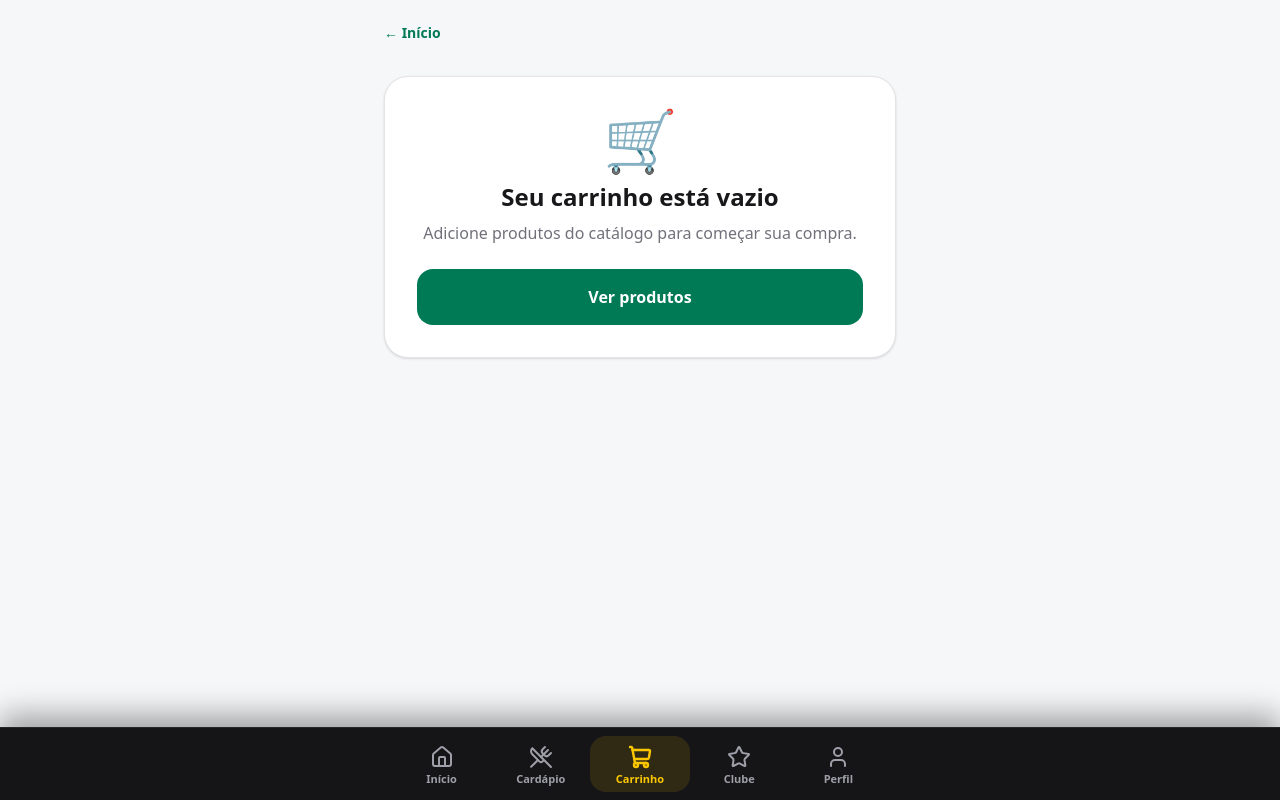
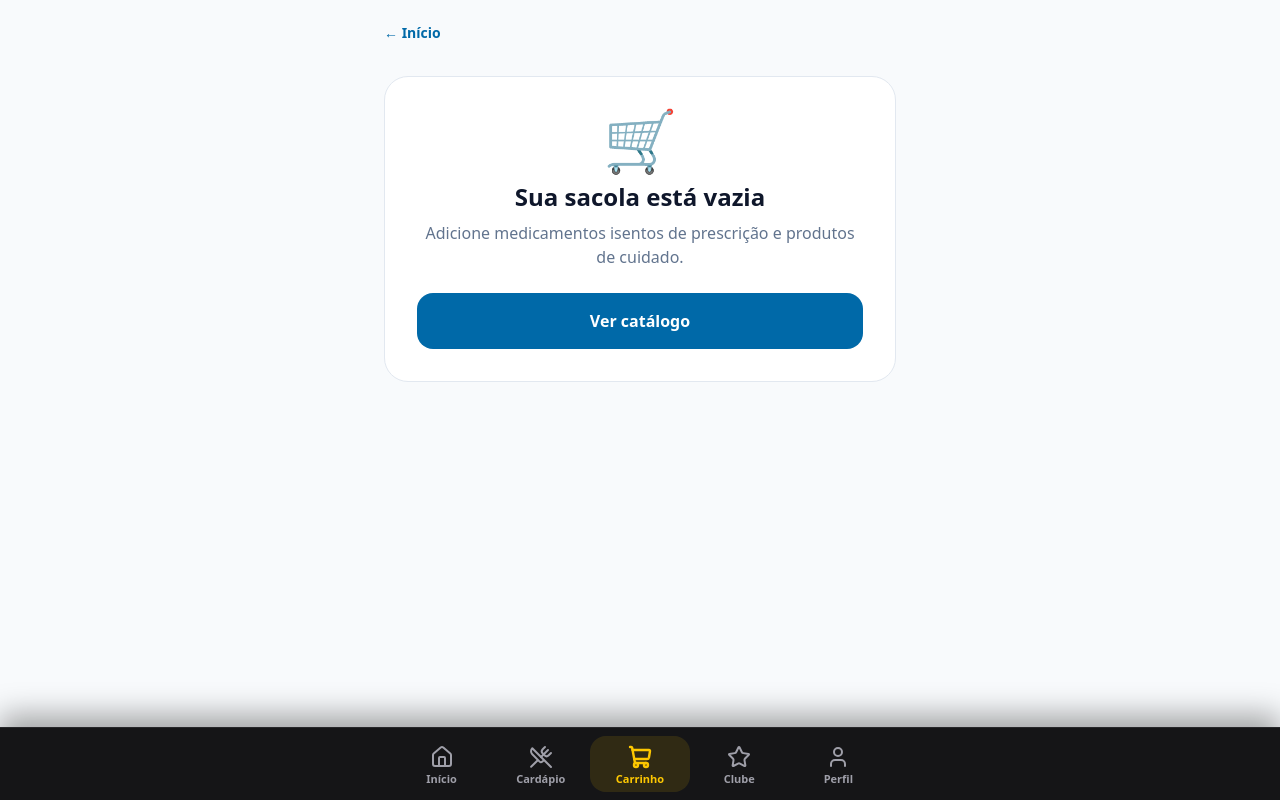
Before and after one commit to UniversalKnowledgeEcosystem/popular-app, a Next.js app: page /carrinho in a window 1280 px wide. Built offline with nearby package versions, Linux system fonts and the light colour scheme.

Commit message:
Adapt cart for pharmacy flow

```diff
--- a/app/carrinho/page.tsx
+++ b/app/carrinho/page.tsx
@@ -1,27 +1,21 @@
 "use client";
 
 import Link from "next/link";
-import { useState } from "react";
-import { useCart } from "../context/CartContext";
+import {useState} from "react";
+import {useCart} from "../context/CartContext";
 
 const brl=(v:number)=>v.toLocaleString("pt-BR",{style:"currency",currency:"BRL"});
 
-export default function Carrinho(){
- const {items,total,adicionar,diminuir,remover,limpar}=useCart();
- const [tipo,setTipo]=useState<"entrega"|"retirada">("entrega");
- const [cupom,setCupom]=useState("");
- const [cupomOk,setCupomOk]=useState(false);
- const desconto=cupomOk?Math.min(total*0.05,20):0;
- const taxa=tipo==="entrega"&&items.length?6.9:0;
- const totalFinal=Math.max(0,total-desconto+taxa);
- function aplicar(){setCupomOk(cupom.trim().toUpperCase()==="MERCADO5")}
- if(!items.length)return <main className="min-h-screen bg-[#f6f7f9] text-zinc-900 p-5"><div className="max-w-lg mx-auto"><Link href="/" className="text-sm font-bold text-emerald-700">← Início</Link><div className="bg-white border border-zinc-200 rounded-3xl p-8 text-center mt-8 shadow-sm"><div className="text-6xl">🛒</div><h1 className="text-2xl font-black mt-3">Seu carrinho está vazio</h1><p className="text-zinc-500 mt-2">Adicione produtos do catálogo para começar sua compra.</p><Link href="/cardapio" className="block bg-emerald-700 text-white rounded-2xl py-4 font-black mt-6">Ver produtos</Link></div></div></main>;
- return <main className="min-h-screen bg-[#f6f7f9] text-zinc-900 pb-32"><header className="bg-white border-b border-zinc-200 px-4 py-4"><div className="max-w-3xl mx-auto flex items-center justify-between"><div><p className="text-xs font-black text-emerald-700 uppercase">Mercado Fácil</p><h1 className="text-2xl font-black">Seu carrinho</h1></div><Link href="/cardapio" className="text-sm font-black text-emerald-700">+ Produtos</Link></div></header><div className="max-w-3xl mx-auto p-4 space-y-4">
-  <section className="space-y-3">{items.map(i=><div key={i.id} className="bg-white border border-zinc-200 rounded-2xl p-4 shadow-sm"><div className="flex justify-between gap-3"><div className="min-w-0"><h3 className="font-black leading-tight">{i.nome}</h3><p className="text-sm text-emerald-700 font-bold mt-1">{brl(i.preco)} cada</p></div><button onClick={()=>remover(i.id)} className="w-10 h-10 rounded-xl bg-zinc-100 font-black">×</button></div><div className="flex items-center justify-between mt-4"><div className="flex items-center bg-zinc-100 rounded-xl overflow-hidden"><button onClick={()=>diminuir(i.id)} className="w-11 h-11 font-black text-xl">−</button><span className="min-w-10 text-center font-black">{i.quantidade}</span><button onClick={()=>adicionar({id:i.id,nome:i.nome,preco:i.preco})} className="w-11 h-11 font-black text-xl">+</button></div><b className="text-lg">{brl(i.preco*i.quantidade)}</b></div></div>)}</section>
-  <section className="bg-white border border-zinc-200 rounded-3xl p-4 shadow-sm"><h2 className="font-black text-lg">Como quer receber?</h2><div className="grid grid-cols-2 gap-2 mt-3"><button onClick={()=>setTipo("entrega")} className={`rounded-2xl p-4 text-left border ${tipo==="entrega"?"border-emerald-600 bg-emerald-50":"border-zinc-200"}`}><div className="text-2xl">🚚</div><b className="block mt-1">Entrega</b><span className="text-xs text-zinc-500">Receba em casa</span></button><button onClick={()=>setTipo("retirada")} className={`rounded-2xl p-4 text-left border ${tipo==="retirada"?"border-emerald-600 bg-emerald-50":"border-zinc-200"}`}><div className="text-2xl">🏪</div><b className="block mt-1">Retirada</b><span className="text-xs text-zinc-500">Retire na loja</span></button></div></section>
-  <section className="bg-white border border-zinc-200 rounded-3xl p-4 shadow-sm"><h2 className="font-black text-lg">Cupom</h2><div className="flex gap-2 mt-3"><input value={cupom} onChange={e=>{setCupom(e.target.value);setCupomOk(false)}} placeholder="Digite seu cupom" className="min-w-0 flex-1 border border-zinc-300 rounded-xl px-3 text-base"/><button onClick={aplicar} className="bg-zinc-900 text-white px-4 rounded-xl font-black">Aplicar</button></div><p className={`text-xs mt-2 ${cupomOk?"text-emerald-700":"text-zinc-500"}`}>{cupomOk?"✓ Cupom MERCADO5 aplicado: 5% de desconto.":"Teste este protótipo com o cupom MERCADO5."}</p></section>
-  <section className="bg-white border border-zinc-200 rounded-3xl p-4 shadow-sm"><div className="space-y-2 text-sm"><div className="flex justify-between"><span className="text-zinc-500">Subtotal</span><b>{brl(total)}</b></div>{desconto>0&&<div className="flex justify-between text-emerald-700"><span>Desconto</span><b>− {brl(desconto)}</b></div>}<div className="flex justify-between"><span className="text-zinc-500">{tipo==="entrega"?"Taxa de entrega":"Retirada"}</span><b>{tipo==="entrega"?brl(taxa):"Grátis"}</b></div><div className="flex justify-between text-xl pt-3 mt-3 border-t border-zinc-200"><span className="font-black">Total</span><b className="text-emerald-700">{brl(totalFinal)}</b></div></div></section>
-  <section className="bg-amber-50 border border-amber-200 rounded-2xl p-4"><b className="text-amber-900">🔄 Produto em falta?</b><p className="text-sm text-amber-800 mt-1">No checkout completo, o cliente poderá escolher se aceita substituição por item semelhante ou prefere remover o produto.</p></section>
-  <div className="grid grid-cols-2 gap-2"><button onClick={limpar} className="border border-zinc-300 bg-white rounded-2xl py-4 font-black">Esvaziar</button><Link href="/checkout" className="bg-emerald-700 text-white rounded-2xl py-4 font-black text-center">Continuar →</Link></div>
- </div></main>
+export default function Sacola(){
+ const {items,total,adicionar,diminuir,remover,limpar}=useCart();const[tipo,setTipo]=useState<"entrega"|"retirada">("entrega");const[cupom,setCupom]=useState("");const[cupomOk,setCupomOk]=useState(false);
+ const desconto=cupomOk?Math.min(total*.1,25):0;const taxa=tipo==="entrega"&&items.length?7.9:0;const totalFinal=Math.max(0,total-desconto+taxa);
+ function aplicar(){setCupomOk(cupom.trim().toUpperCase()==="FARMA10")}
+ if(!items.length)return <main className="min-h-screen bg-slate-50 text-slate-900 p-5"><div className="max-w-lg mx-auto"><Link href="/" className="text-sm font-bold text-sky-700">← Início</Link><div className="bg-white border border-slate-200 rounded-3xl p-8 text-center mt-8"><div className="text-6xl">🛒</div><h1 className="text-2xl font-black mt-3">Sua sacola está vazia</h1><p className="text-slate-500 mt-2">Adicione medicamentos isentos de prescrição e produtos de cuidado.</p><Link href="/cardapio" className="block bg-sky-700 text-white rounded-2xl py-4 font-black mt-6">Ver catálogo</Link></div></div></main>;
+ return <main className="min-h-screen bg-slate-50 text-slate-900 pb-32"><header className="bg-white border-b border-slate-200 px-4 py-4"><div className="max-w-3xl mx-auto flex items-center justify-between"><div><p className="text-xs font-black text-sky-700 uppercase">Farma Vida</p><h1 className="text-2xl font-black">Sua sacola</h1></div><Link href="/cardapio" className="text-sm font-black text-sky-700">+ Produtos</Link></div></header><div className="max-w-3xl mx-auto p-4 space-y-4">
+ <section className="space-y-3">{items.map(i=><div key={i.id} className="bg-white border border-slate-200 rounded-2xl p-4"><div className="flex justify-between gap-3"><div><h3 className="font-black leading-tight">{i.nome}</h3><p className="text-sm text-sky-700 font-bold mt-1">{brl(i.preco)} cada</p></div><button onClick={()=>remover(i.id)} className="w-10 h-10 rounded-xl bg-slate-100 font-black">×</button></div><div className="flex items-center justify-between mt-4"><div className="flex items-center bg-slate-100 rounded-xl overflow-hidden"><button onClick={()=>diminuir(i.id)} className="w-11 h-11 font-black text-xl">−</button><span className="min-w-10 text-center font-black">{i.quantidade}</span><button onClick={()=>adicionar({id:i.id,nome:i.nome,preco:i.preco})} className="w-11 h-11 font-black text-xl">+</button></div><b className="text-lg">{brl(i.preco*i.quantidade)}</b></div></div>)}</section>
+ <section className="bg-white border border-slate-200 rounded-3xl p-4"><h2 className="font-black text-lg">Como quer receber?</h2><div className="grid grid-cols-2 gap-2 mt-3"><button onClick={()=>setTipo("entrega")} className={`rounded-2xl p-4 text-left border ${tipo==="entrega"?"border-sky-600 bg-sky-50":"border-slate-200"}`}><div className="text-2xl">🚚</div><b className="block mt-1">Entrega</b><span className="text-xs text-slate-500">Receba em casa</span></button><button onClick={()=>setTipo("retirada")} className={`rounded-2xl p-4 text-left border ${tipo==="retirada"?"border-sky-600 bg-sky-50":"border-slate-200"}`}><div className="text-2xl">🏪</div><b className="block mt-1">Retirada</b><span className="text-xs text-slate-500">Retire na farmácia</span></button></div></section>
+ <section className="bg-white border border-slate-200 rounded-3xl p-4"><h2 className="font-black text-lg">Cupom</h2><div className="flex gap-2 mt-3"><input value={cupom} onChange={e=>{setCupom(e.target.value);setCupomOk(false)}} placeholder="Digite seu cupom" className="min-w-0 flex-1 border border-slate-300 rounded-xl px-3"/><button onClick={aplicar} className="bg-slate-900 text-white px-4 rounded-xl font-black">Aplicar</button></div><p className={`text-xs mt-2 ${cupomOk?"text-emerald-700":"text-slate-500"}`}>{cupomOk?"✓ FARMA10 aplicado: 10% de desconto.":"Cupom demo: FARMA10."}</p></section>
+ <section className="bg-white border border-slate-200 rounded-3xl p-4"><div className="space-y-2 text-sm"><div className="flex justify-between"><span className="text-slate-500">Subtotal</span><b>{brl(total)}</b></div>{desconto>0&&<div className="flex justify-between text-emerald-700"><span>Desconto</span><b>− {brl(desconto)}</b></div>}<div className="flex justify-between"><span className="text-slate-500">{tipo==="entrega"?"Entrega":"Retirada"}</span><b>{tipo==="entrega"?brl(taxa):"Grátis"}</b></div><div className="flex justify-between text-xl pt-3 mt-3 border-t"><span className="font-black">Total</span><b className="text-sky-800">{brl(totalFinal)}</b></div></div></section>
+ <section className="bg-rose-50 border border-rose-100 rounded-2xl p-4"><b className="text-rose-800">📄 Produto com receita?</b><p className="text-sm text-rose-700 mt-1">Itens sujeitos a prescrição entram pelo fluxo de Receitas e passam por validação antes da dispensação.</p><Link href="/receitas" className="inline-block mt-2 font-black text-rose-800">Enviar receita →</Link></section>
+ <div className="grid grid-cols-2 gap-2"><button onClick={limpar} className="border border-slate-300 bg-white rounded-2xl py-4 font-black">Esvaziar</button><Link href="/checkout" className="bg-sky-700 text-white rounded-2xl py-4 font-black text-center">Continuar →</Link></div></div></main>
 }
```
